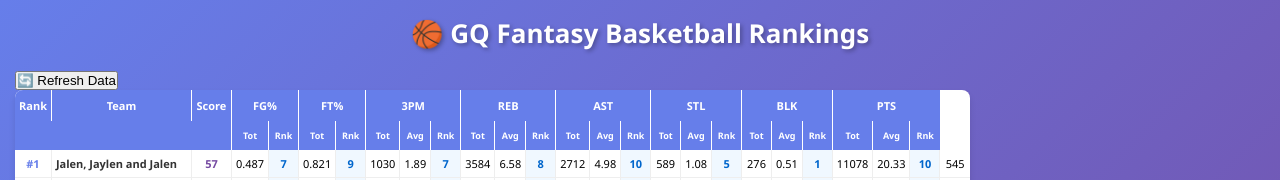
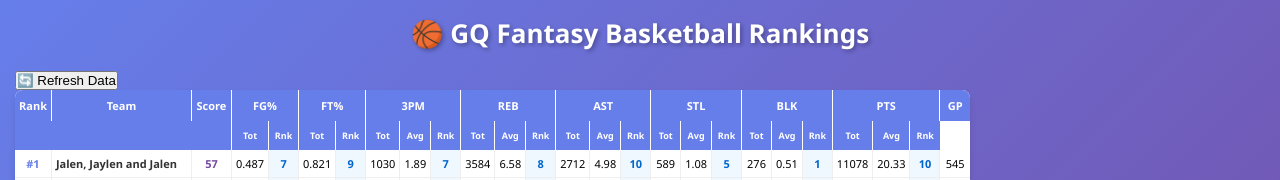
Before and after one commit to albertclu/fantasy-basketball-rankings, a plain HTML site: page index.html in a window 1280 px wide. Shown: the top 180 px of the page. Drawn offline with Linux system fonts and the light colour scheme.

Commit message:
Add GP header column

```diff
--- a/index.html
+++ b/index.html
@@ -184,7 +184,7 @@
                                                                       <th colspan="3">AST</th>
                                                                       <th colspan="3">STL</th>
                                                                       <th colspan="3">BLK</th>
-                                                                      <th colspan="3">PTS</th>
+                                                                      <th colspan="3">PTS</th>            <th style="font-size: 11px;">GP</th>
                                                                     </tr>
                                                                   <tr>
                                                                                             <th colspan="3"></th>
```
